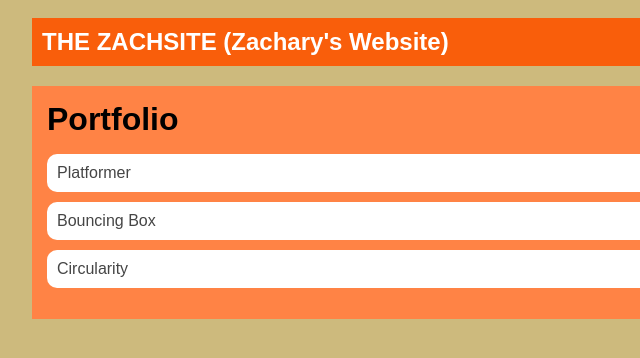
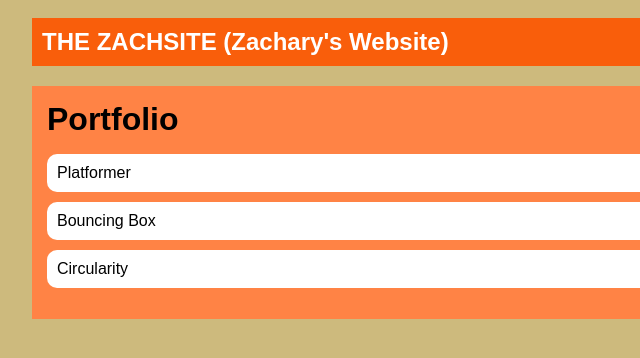
Before and after one commit to Z-K-729/Z-K-729.github.io, a plain HTML site: page portfolio.html in a window 1280 px wide. Shown: the full height of the page, 208-848 px from the left. Drawn offline with Linux system fonts and the light colour scheme.

Commit message:
8/14 update

```diff
--- a/style.css
+++ b/style.css
@@ -99,5 +99,5 @@ h2, h3 {
 
 #portfolio a {
     text-decoration: none;
-    color: #454545;
+    color: black;
 }
```
